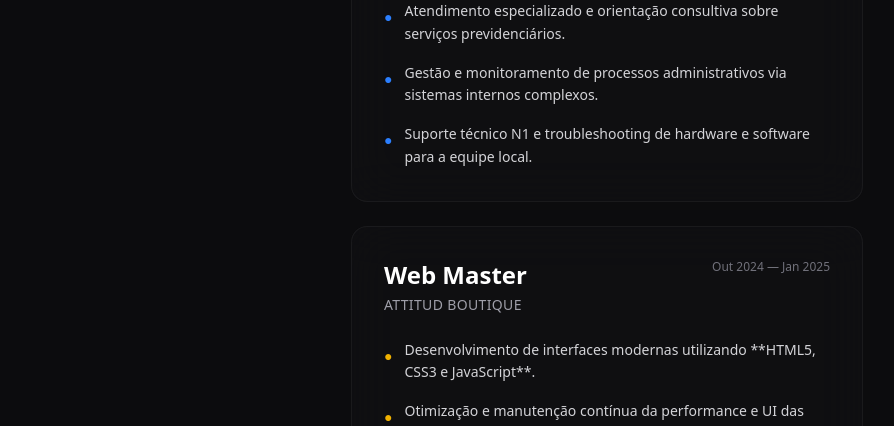
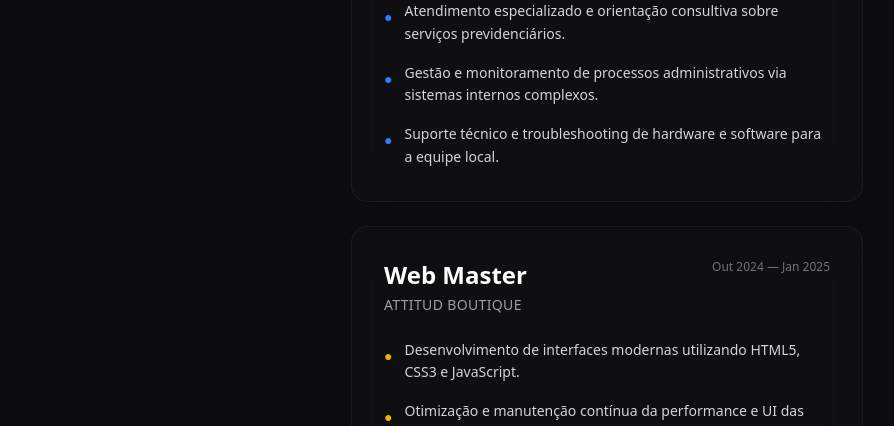
Before and after one commit to mthsimao/portfolio, a React (Vite) app: page / in a window 1280 px wide. Shown: the part 2140-2566 px from the top of the page, without its empty margins (33-927 px from the left). Built offline with nearby package versions, Linux system fonts and the light colour scheme.

Commit message:
Update Experience.jsx

```diff
--- a/src/components/Experience.jsx
+++ b/src/components/Experience.jsx
@@ -51,7 +51,7 @@ function Experience() {
                   <li className="flex gap-3 text-sm leading-relaxed">
                     <span className="text-blue-500 mt-1.5 shrink-0">●</span>
                     <span>
-                      Suporte técnico N1 e troubleshooting de hardware e
+                      Suporte técnico e troubleshooting de hardware e
                       software para a equipe local.
                     </span>
                   </li>
@@ -82,8 +82,8 @@ function Experience() {
                   <li className="flex gap-3 text-sm leading-relaxed">
                     <span className="text-yellow-500 mt-1.5 shrink-0">●</span>
                     <span>
-                      Desenvolvimento de interfaces modernas utilizando **HTML5,
-                      CSS3 e JavaScript**.
+                      Desenvolvimento de interfaces modernas utilizando HTML5,
+                      CSS3 e JavaScript.
                     </span>
                   </li>
                   <li className="flex gap-3 text-sm leading-relaxed">
```
